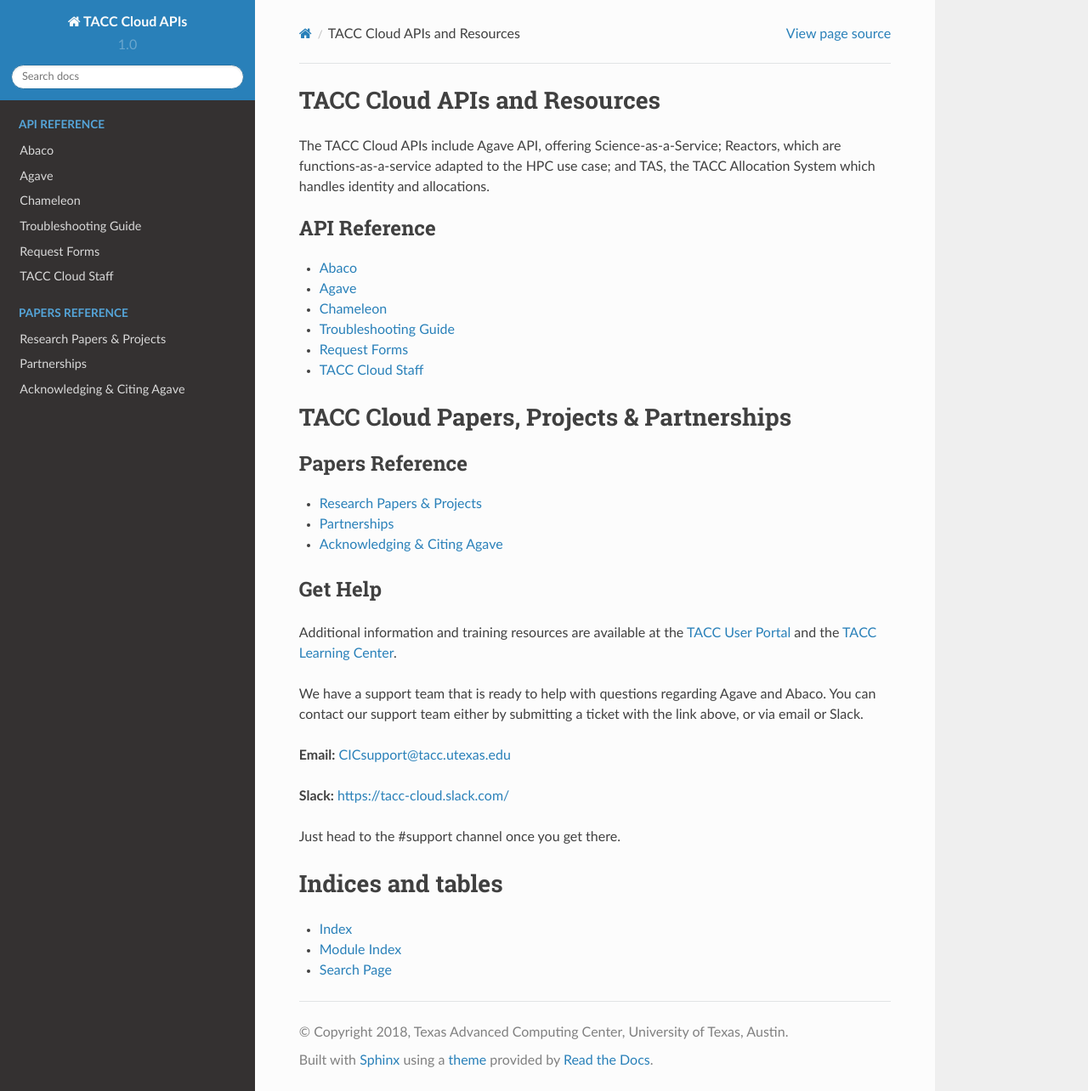
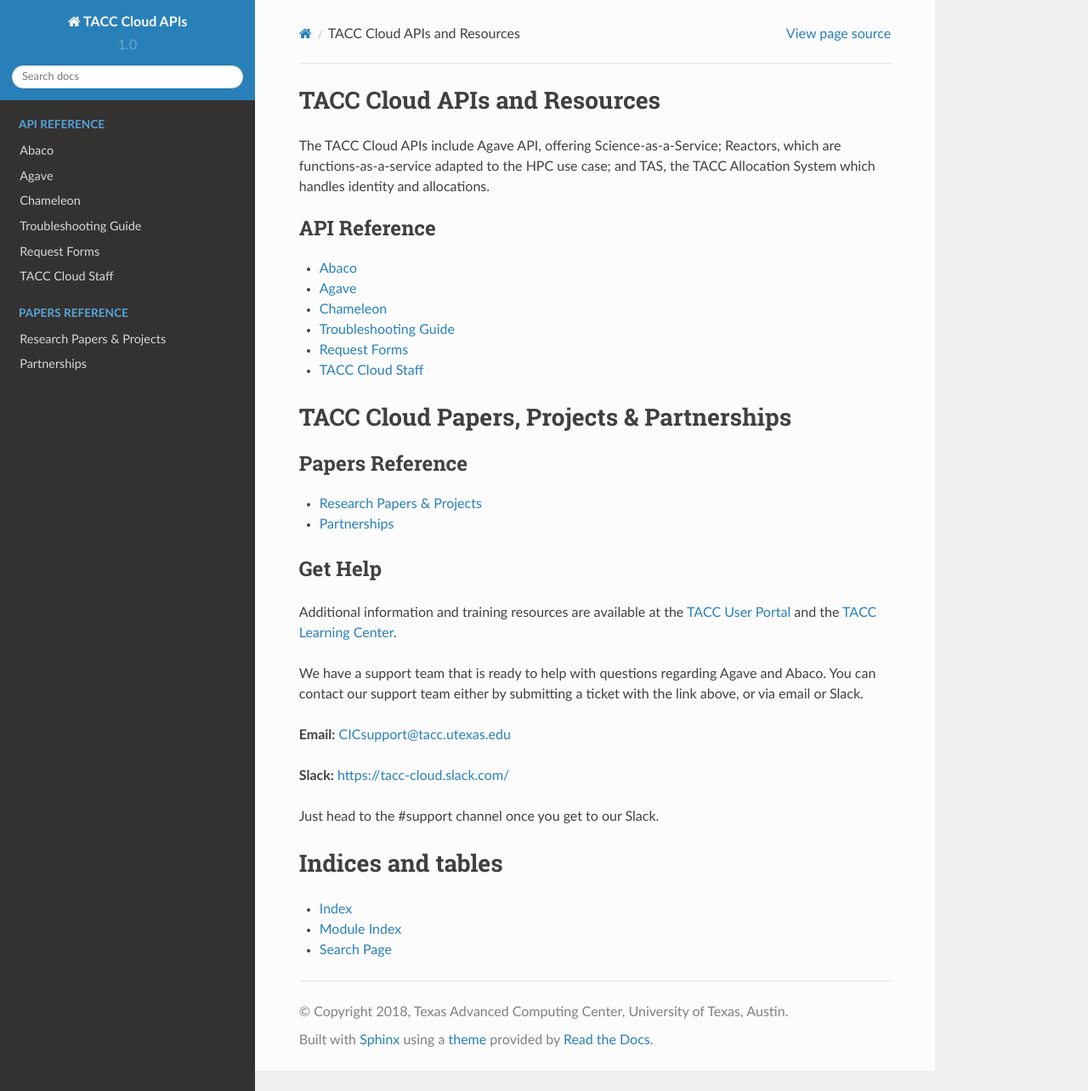
Before and after one commit to TACC-Cloud/tacc-cloud-docs, a Sphinx documentation site: the page built from docs/index.rst, in a window 1280 px wide and 1284 px high. Shown: the whole window at 85% size. Built offline with Sphinx 7.4.7 and the Read the Docs theme 2.0.0, drawn with Linux system fonts in a browser that asks for light colours.

Commit message:
Update index.rst

```diff
--- a/docs/index.rst
+++ b/docs/index.rst
@@ -25,12 +25,12 @@
 ==========================================
 
 .. toctree::
-   :maxdepth: 3
+   :maxdepth: 2
    :caption: Papers Reference
 
    Research Papers & Projects <https://tacc-cloud.readthedocs.io/en/latest/tacc-cloud-docs/docs/resources/papers.rst>
    Partnerships <https://tacc-cloud.readthedocs.io/en/latest/tacc-cloud-docs/docs/resources/partnerships.rst>
-   Acknowledging & Citing Agave <https://tacc-cloud.readthedocs.io/en/latest/tacc-cloud-docs/docs/resources/citing-info.rst>
+
 
 
 Get Help
@@ -44,7 +44,7 @@
 
 **Slack:** https://tacc-cloud.slack.com/
 
-Just head to the #support channel once you get there.
+Just head to the #support channel once you get to our Slack.
 
 Indices and tables
 ==================
```
